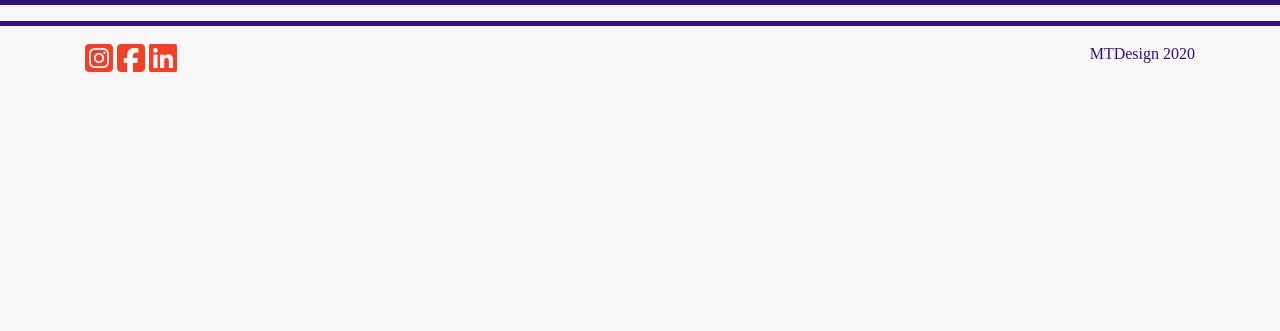
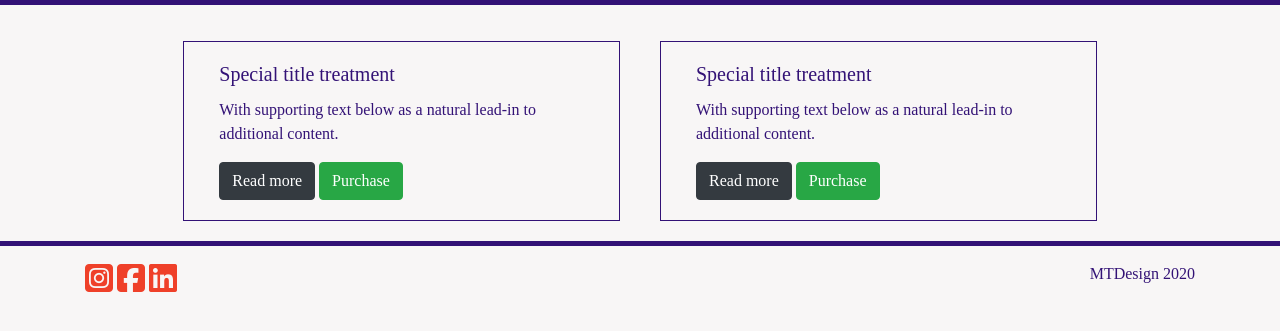
Before and after one commit to Code-Institute-Submissions/Sculpt-Studio, a Django app: page /programs/ in a window 1280 px wide. Shown: the part 110-441 px from the top of the page. Run offline with Django 3.2, Linux system fonts and the light colour scheme; some libraries are stand-ins or nearby versions.

Commit message:
programs page skeleton stup done

```diff
--- a/programs/templates/programs/programs.html
+++ b/programs/templates/programs/programs.html
@@ -1 +1,29 @@
 {% extends 'base.html' %}
+
+{% block content %}
+
+
+<div class="row justify-content-center">
+  <div class="col-sm-4 programs">
+    <div class="card">
+      <div class="card-body">
+        <h5 class="card-title">Special title treatment</h5>
+        <p class="card-text">With supporting text below as a natural lead-in to additional content.</p>
+        <a href="#" class="btn btn-dark btn-primary">Read more</a>
+        <a href="#" class="btn btn-success btn-primary">Purchase</a>
+      </div>
+    </div>
+  </div>
+  <div class="col-sm-4 programs">
+    <div class="card">
+      <div class="card-body">
+        <h5 class="card-title">Special title treatment</h5>
+        <p class="card-text">With supporting text below as a natural lead-in to additional content.</p>
+        <a href="#" class="btn btn-dark btn-primary">Read more</a>
+        <a href="#" class="btn btn-success btn-primary">Purchase</a>
+      </div>
+    </div>
+  </div>
+</div>
+
+{% endblock %}
--- a/static/css/main.css
+++ b/static/css/main.css
@@ -59,6 +59,14 @@ nav .navbar-nav li a:hover {
 }
 
 
+/* programs page specific */
+
+.programs {
+    border: 1px solid rgb(51, 18, 118);
+    margin: 20px;
+}
+
+
 /* @media settings */
 
 @media only screen and (max-width: 786px) {
```
